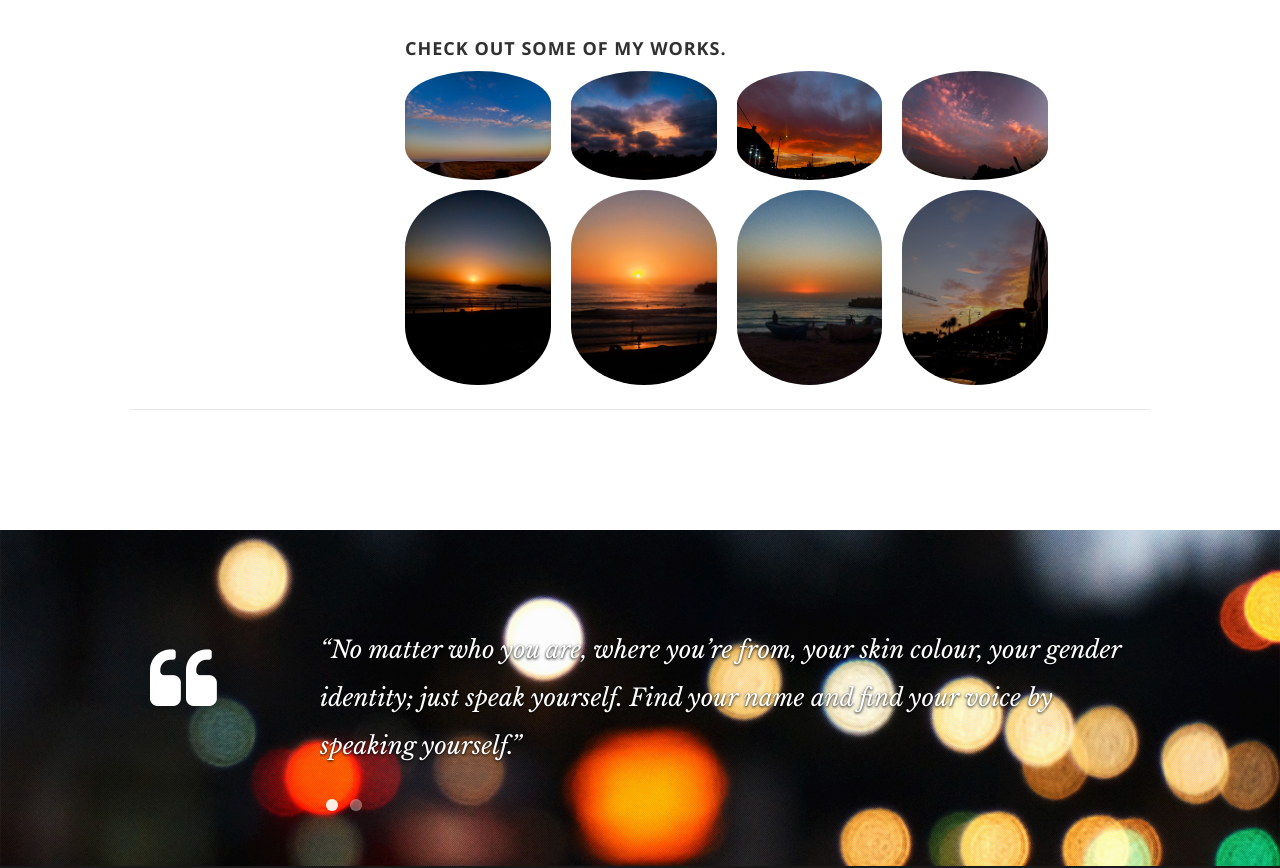
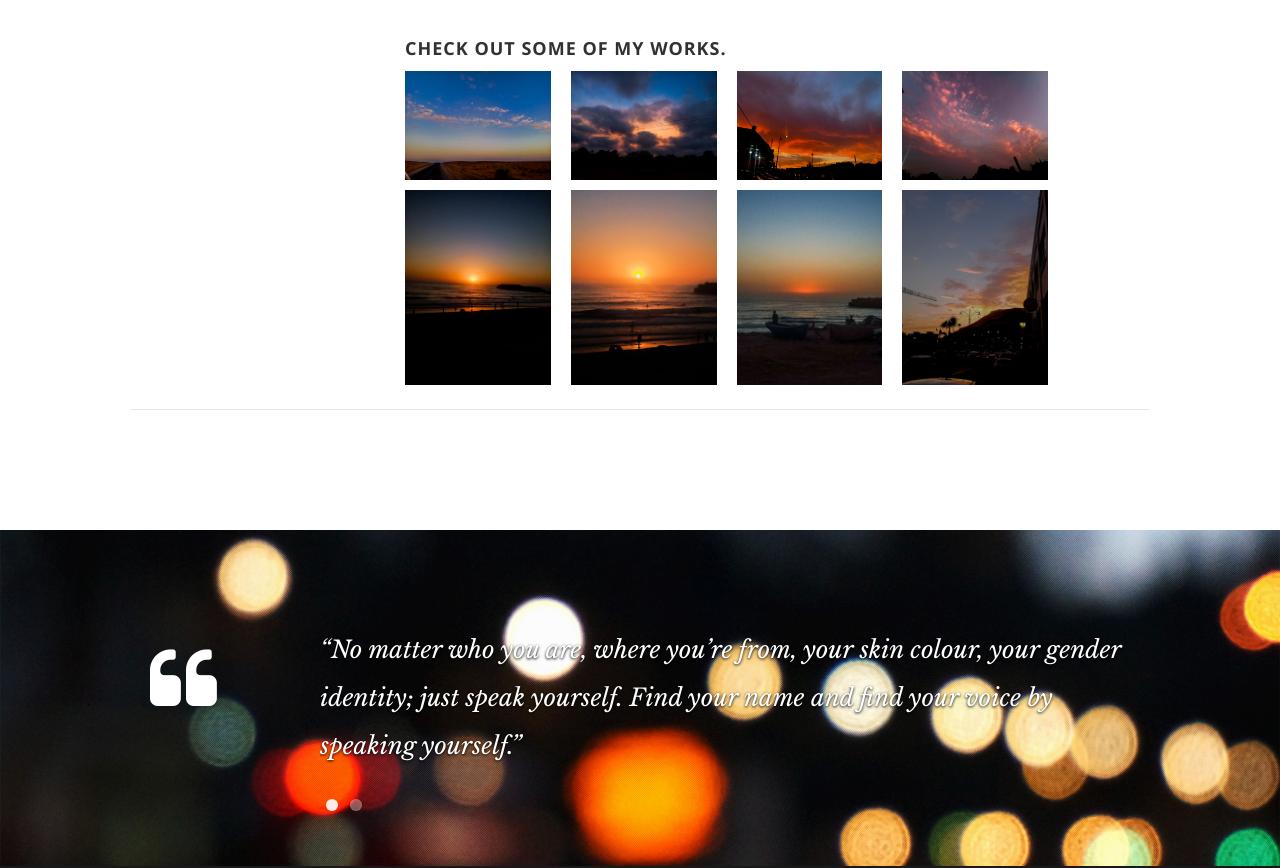
Before and after one commit to kaoutaridrissihassani/kaoutaridrissihassani.github.io, a plain HTML site: page index.html in a window 1280 px wide. Shown: the part 4777-5645 px from the top of the page. Drawn offline with nearby package versions, Linux system fonts and the light colour scheme.

Commit message:
Update index.html

```diff
--- a/index.html
+++ b/index.html
@@ -119,11 +119,6 @@
   margin-top: 0;
   margin-bottom: 0;
 }
-
-.pointed-image {
-   border-radius: 50% / 30%;}
-
-
 
 </style>
 
@@ -837,31 +832,31 @@
 
                      <div class="gallery">
                         <div class="gallery-item">
-                        <img class="pointed-image" src="images/photos/1.jpeg">
+                        <img src="images/photos/1.jpeg">
                         </div>
                         <div class="gallery-item">
-                        <img class="pointed-image" src="images/photos/2.jpeg">
+                        <img src="images/photos/2.jpeg">
                         </div>
                         <div class="gallery-item">
-                        <img class="pointed-image"  src="images/photos/3.jpeg">
+                        <img src="images/photos/3.jpeg">
                         </div>
                         <div class="gallery-item">
-                        <img class="pointed-image" src="images/photos/4.jpeg">
+                        <img src="images/photos/4.jpeg">
                         </div>
                      </div>
 
                      <div class="gallery">
                         <div class="gallery-item">
-                           <img class="pointed-image" src="images/photos/5.jpeg">
+                           <img src="images/photos/5.jpeg">
                         </div>
                         <div class="gallery-item">
-                           <img class="pointed-image" src="images/photos/6.jpeg">
+                           <img src="images/photos/6.jpeg">
                         </div>
                         <div class="gallery-item">
-                           <img class="pointed-image" src="images/photos/7.jpeg">
+                           <img src="images/photos/7.jpeg">
                         </div>
                         <div class="gallery-item">
-                           <img class="pointed-image" src="images/photos/8.jpeg">
+                           <img src="images/photos/8.jpeg">
                         </div>
                      </div>
                </div>
```
